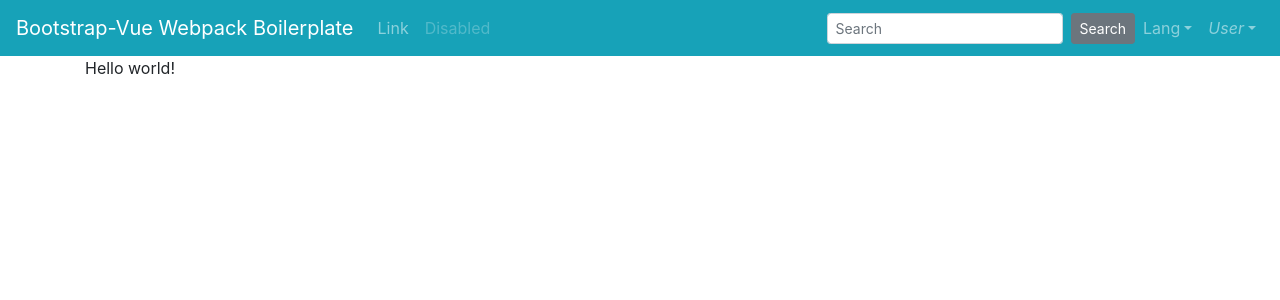
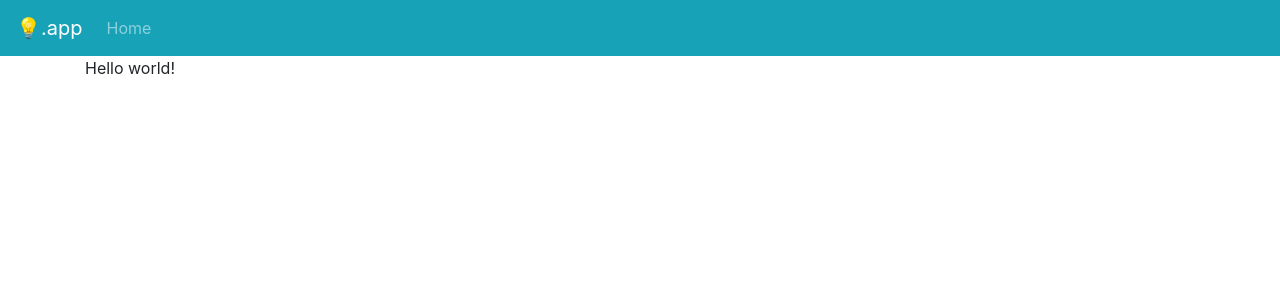
Before and after one commit to ntratcliff/lights.app-client, a Vue app: page /#/ in a window 1280 px wide. Shown: the top 300 px of the page. Built offline with nearby package versions, Linux system fonts and the light colour scheme.

Commit message:
feat: clean up navbar

```diff
--- /dev/null
+++ b/src/components/Logo.vue
@@ -0,0 +1,3 @@
+<template>
+	<span id="logo">&#x1F4A1;.app</span>
+</template>
--- a/src/components/Navbar.vue
+++ b/src/components/Navbar.vue
@@ -4,7 +4,7 @@
 		type="dark"
 		variant="info"
 	>
-		<b-navbar-brand href="#">Bootstrap-Vue Webpack Boilerplate</b-navbar-brand>
+		<b-navbar-brand href="#"><logo /></b-navbar-brand>
 		<b-navbar-toggle target="nav-collapse" />
 
 		<b-collapse
@@ -12,51 +12,18 @@
 			is-nav
 		>
 			<b-navbar-nav>
-				<b-nav-item href="#">Link</b-nav-item>
-				<b-nav-item
-					href="#"
-					disabled
-				>
-					Disabled
-				</b-nav-item>
-			</b-navbar-nav>
-
-			<!-- Right aligned nav items -->
-			<b-navbar-nav class="ml-auto">
-				<b-nav-form>
-					<b-form-input
-						size="sm"
-						class="mr-sm-2"
-						placeholder="Search"
-					/>
-					<b-button
-						size="sm"
-						class="my-2 my-sm-0"
-						type="submit"
-					>
-						Search
-					</b-button>
-				</b-nav-form>
-
-				<b-nav-item-dropdown
-					text="Lang"
-					right
-				>
-					<b-dropdown-item href="#">EN</b-dropdown-item>
-					<b-dropdown-item href="#">ES</b-dropdown-item>
-					<b-dropdown-item href="#">RU</b-dropdown-item>
-					<b-dropdown-item href="#">FA</b-dropdown-item>
-				</b-nav-item-dropdown>
-
-				<b-nav-item-dropdown right>
-					<!-- Using 'button-content' slot -->
-					<template slot="button-content">
-						<em>User</em>
-					</template>
-					<b-dropdown-item href="#">Profile</b-dropdown-item>
-					<b-dropdown-item href="#">Sign Out</b-dropdown-item>
-				</b-nav-item-dropdown>
+				<b-nav-item to="/">Home</b-nav-item>
 			</b-navbar-nav>
 		</b-collapse>
 	</b-navbar>
 </template>
+
+<script>
+import Logo from 'components/Logo'
+
+export default {
+	components: {
+		Logo
+	}
+}
+</script>
```
